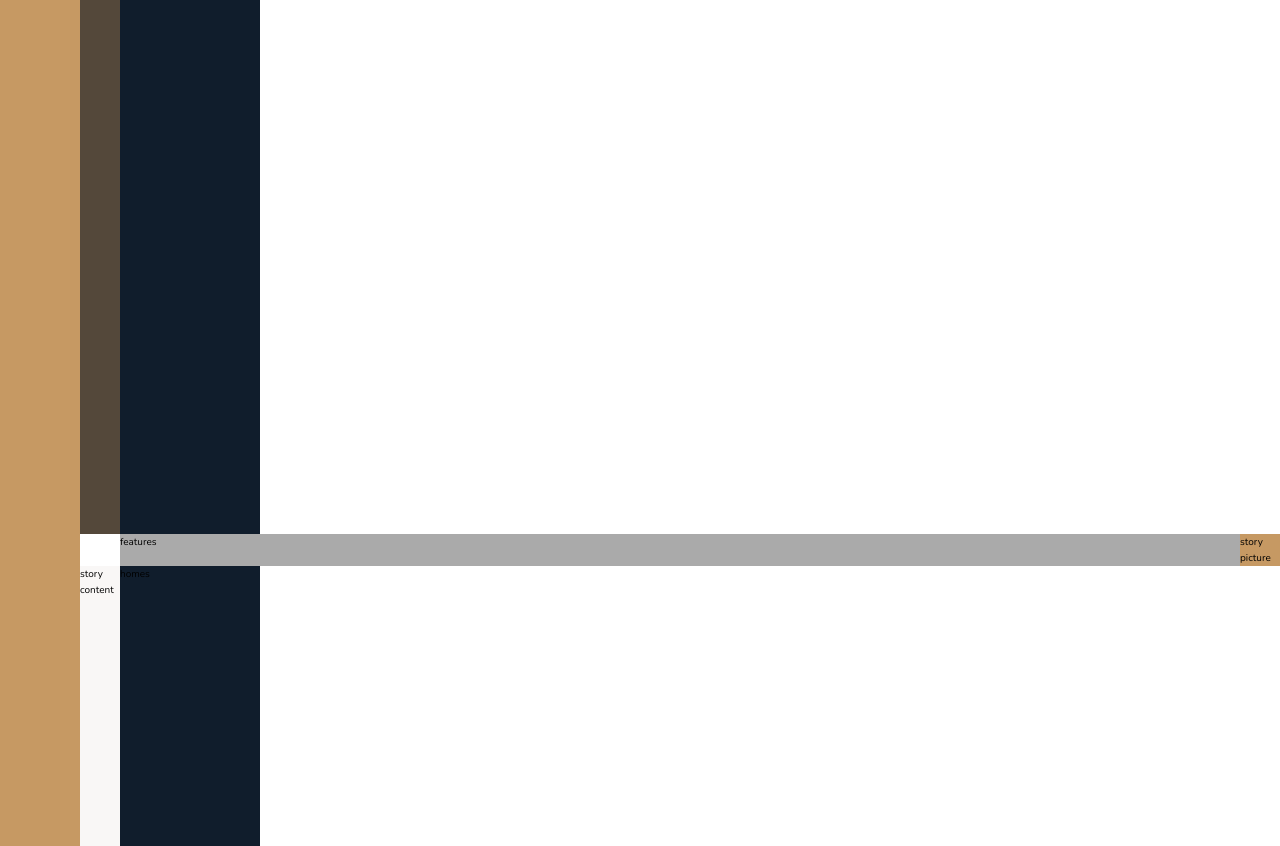
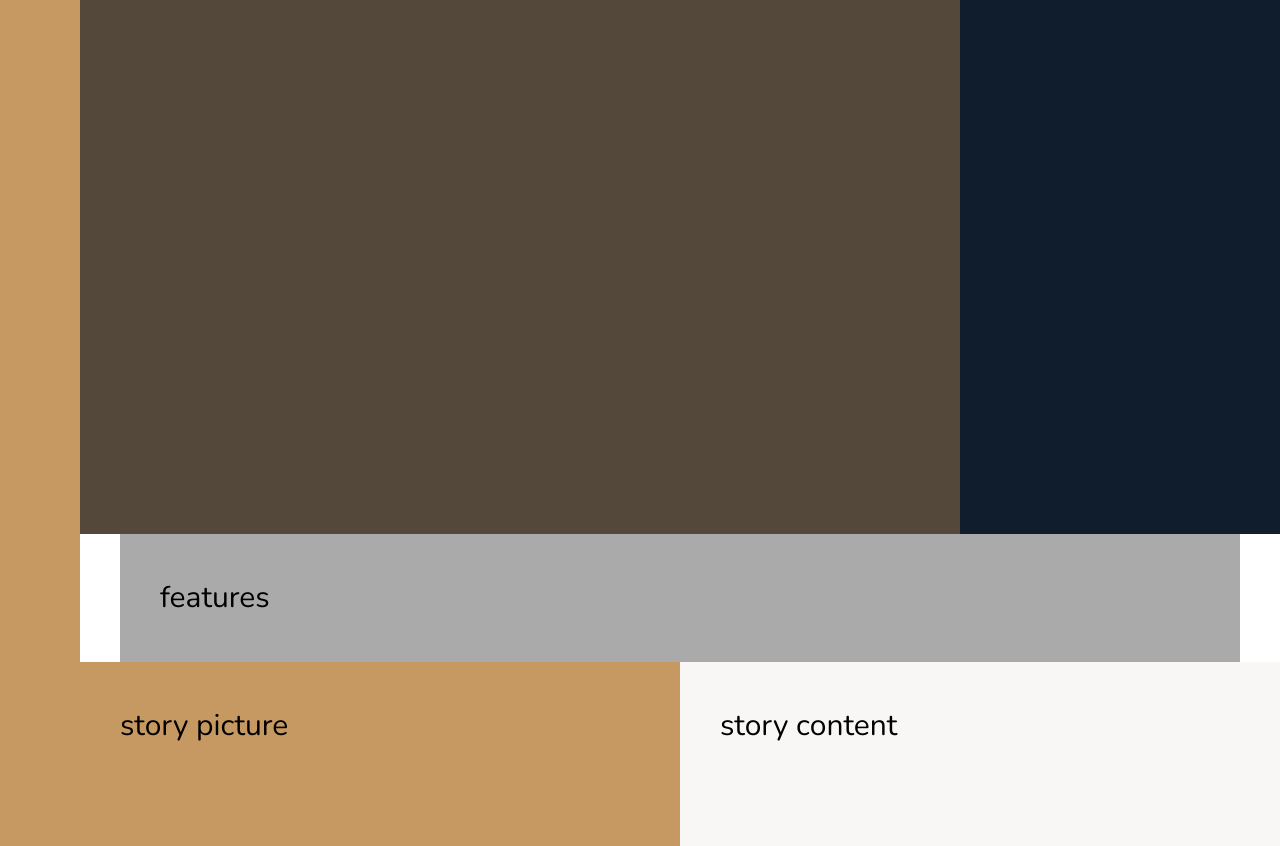
Before and after one commit to giulianoFrau/ProgettoCorsoCssGrid, a website: page index.html in a window 1280 px wide. Shown: the part 106-952 px from the top of the page. Drawn offline with nearby package versions, Linux system fonts and the light colour scheme.

Commit message:
implementazioni

```diff
--- a/sass/_base.scss
+++ b/sass/_base.scss
@@ -43,4 +43,8 @@ body {
     grid-template-rows: 80vh min-content  40vh repeat(3,min-content); /*min content xk vogliamo che gli elementi si adattino alla pagina e non si allarghino se è piu grande (come il max content)*/
     grid-template-columns: [sidebar-start] 8rem [sidebar-end full-start] 1fr [center-start]repeat(8,[col-start] minmax(min-content,14rem) [col-end] ) [center-end] 1fr [full-end]; /*usiamo larghezza massima 140 px e min content in modo che quando riduciamo non sballa tutto, aggiungiamo 1fr
     prima e dopo la colonna in quanto cosi abbiamo centrate le "8 colonne centrali" eccetto per la sidebar da 8 rem*/
+    & > *{
+        padding: 40px;
+        font-size: 3rem;
+    }
 }
--- a/sass/_header.scss
+++ b/sass/_header.scss
@@ -1,3 +1,4 @@
 .header{
     background-color: $color-grey-dark-1;
+    grid-column: full-start/col-end 6;
 }
--- a/sass/_homes.scss
+++ b/sass/_homes.scss
@@ -1,3 +1,4 @@
 .homes{
     background-color: $color-secondary;
+    grid-column: center-start/center-end;
 }
--- a/sass/_realtors.scss
+++ b/sass/_realtors.scss
@@ -1,3 +1,4 @@
 .realtors{
     background-color: $color-secondary;
+    grid-column: col-start 7/full-end;
 }
--- a/sass/_story.scss
+++ b/sass/_story.scss
@@ -1,9 +1,11 @@
 .story {
   &__pictures {
     background-color: $color-primary;
+    grid-column: full-start/col-end 4;
   }
 
   &__content {
     background-color: $color-grey-light-1;
+    grid-column: col-start 5 /full-end;
   }
 }
```
Also changed, not shown: css/style.css.
